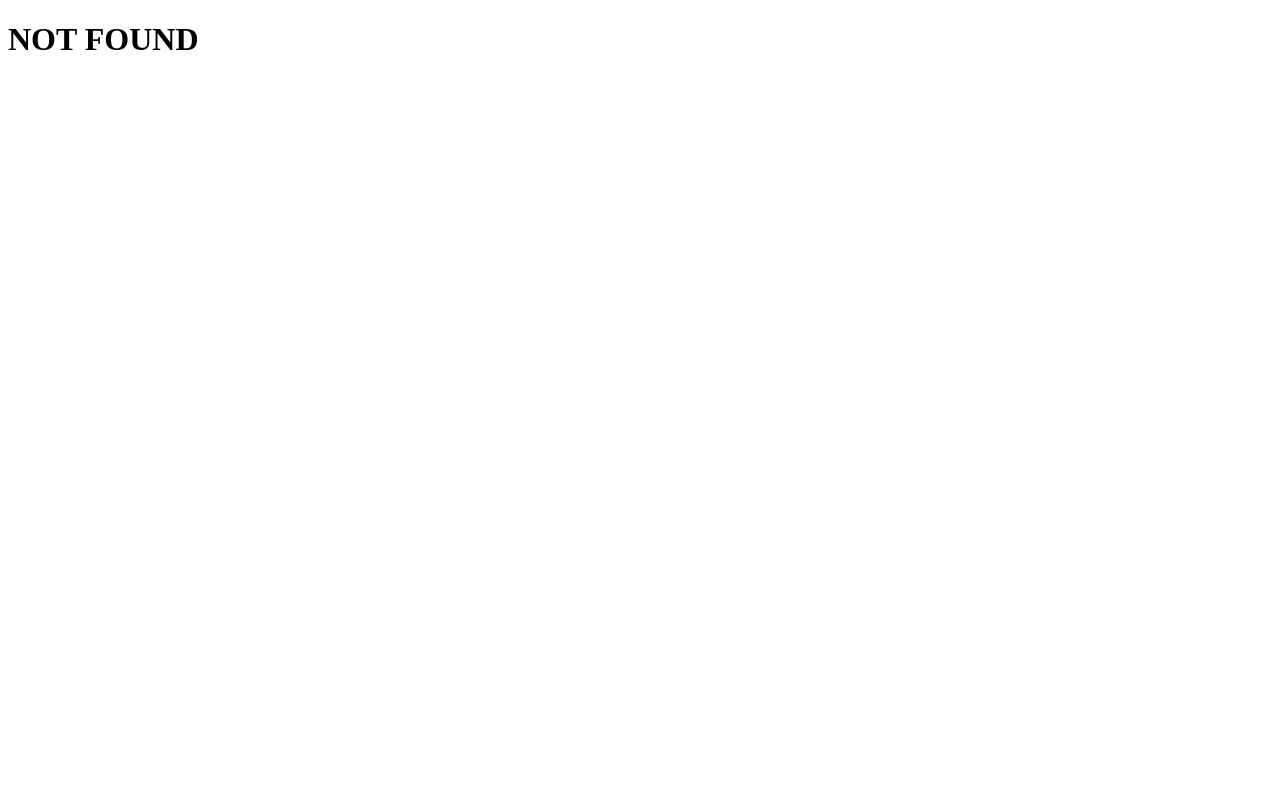
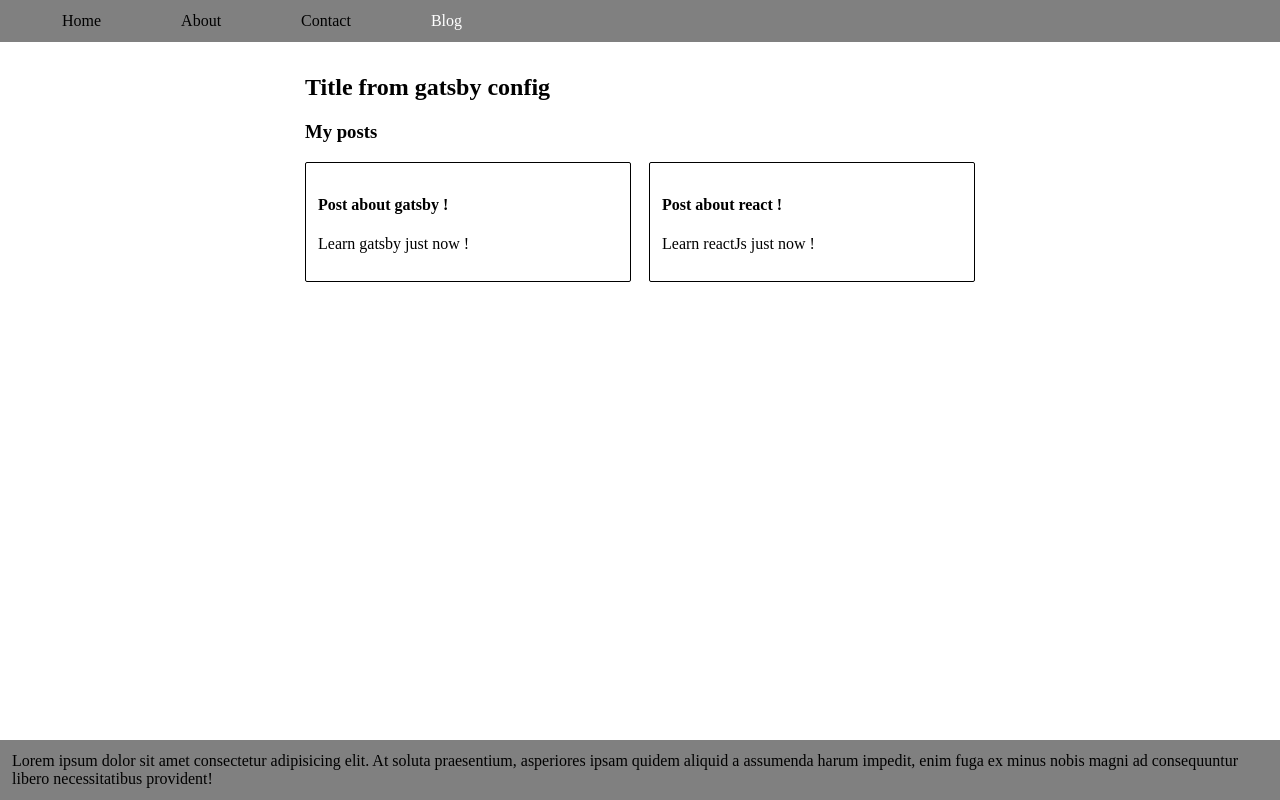
Before and after one commit to NorbertSan/Gatsby-course-training, a Gatsby site: page /blog in a window 1280 px wide. Before the commit this address had no page. Built offline with nearby package versions, Linux system fonts and the light colour scheme; Gatsby itself is replaced by a stand-in of ours.

Commit message:
feat(blog): add blog page with posts from markdown files

```diff
--- a/gatsby-config.js
+++ b/gatsby-config.js
@@ -3,5 +3,15 @@ module.exports = {
     title: `Title from gatsby config`,
     author: `@gatsbyjs`,
   },
-  plugins: [`gatsby-plugin-sass`],
+  plugins: [
+    `gatsby-plugin-sass`,
+    'gatsby-transformer-remark',
+    {
+      resolve: `gatsby-source-filesystem`,
+      options: {
+        name: `posts`,
+        path: `${__dirname}/src/posts/`,
+      },
+    },
+  ],
 };
--- a/package.json
+++ b/package.json
@@ -13,7 +13,8 @@
     "gatsby-plugin-sass": "^4.9.0",
     "gatsby-plugin-sharp": "^2.2.34",
     "gatsby-plugin-typescript": "^2.1.15",
-    "gatsby-source-filesystem": "^2.1.35",
+    "gatsby-source-filesystem": "^2.11.1",
+    "gatsby-transformer-remark": "^4.6.0",
     "gatsby-transformer-sharp": "^2.3.1",
     "react": "^16.11.0",
     "react-dom": "^16.11.0",
--- a/src/components/Header/Header.tsx
+++ b/src/components/Header/Header.tsx
@@ -28,6 +28,13 @@ const Header: React.FC = () => {
           >
             Contact
           </Link>
+          <Link
+            className={styles.link}
+            activeClassName={styles.link_active}
+            to="/blog"
+          >
+            Blog
+          </Link>
         </ul>
       </nav>
     </header>
--- a/src/components/Layout/Layout.module.scss
+++ b/src/components/Layout/Layout.module.scss
@@ -8,6 +8,8 @@ body {
   min-height: 100vh;
 }
 
-.flex_grow_1 {
+.main_content {
+  padding: 12px;
   flex-grow: 1;
+  margin: 0 auto;
 }
--- a/src/components/Layout/Layout.tsx
+++ b/src/components/Layout/Layout.tsx
@@ -22,8 +22,10 @@ const Layout: React.FC<ILayout> = ({ children }) => {
   return (
     <div className={styles.main_container}>
       <Header />
-      <h2>{data.site.siteMetadata.title}</h2>
-      <main className={styles.flex_grow_1}>{children}</main>
+      <main className={styles.main_content}>
+        <h2>{data.site.siteMetadata.title}</h2>
+        {children}
+      </main>
       <Footer />
     </div>
   );
--- /dev/null
+++ b/src/components/PostsList/PostsList.module.scss
@@ -0,0 +1,12 @@
+.posts_container {
+  display: flex;
+  flex-wrap: wrap;
+  gap: 18px;
+}
+
+.post_item {
+  min-width: 300px;
+  border: 1px solid black;
+  border-radius: 2px;
+  padding: 12px;
+}
--- /dev/null
+++ b/src/components/PostsList/PostsList.tsx
@@ -0,0 +1,47 @@
+import { graphql, useStaticQuery } from 'gatsby';
+import React from 'react';
+import styles from './PostsList.module.scss';
+
+interface IPost {
+  node: {
+    frontmatter: {
+      title: string;
+    };
+    html: string;
+  };
+}
+
+const PostsList: React.FC = () => {
+  const data = useStaticQuery(graphql`
+    query {
+      allMarkdownRemark {
+        edges {
+          node {
+            frontmatter {
+              title
+            }
+            html
+          }
+        }
+      }
+    }
+  `);
+
+  const posts: IPost[] = data.allMarkdownRemark.edges;
+
+  return (
+    <>
+      <h3>My posts</h3>
+      <section className={styles.posts_container}>
+        {posts.map((post: IPost) => (
+          <article className={styles.post_item}>
+            <h4>{post.node.frontmatter.title}</h4>
+            <div dangerouslySetInnerHTML={{ __html: post.node.html }} />
+          </article>
+        ))}
+      </section>
+    </>
+  );
+};
+
+export default PostsList;
--- /dev/null
+++ b/src/pages/blog.tsx
@@ -0,0 +1,13 @@
+import React from 'react';
+import Layout from '../components/Layout/Layout';
+import PostsList from '../components/PostsList/PostsList';
+
+const Blog: React.FC = () => {
+  return (
+    <Layout>
+      <PostsList />
+    </Layout>
+  );
+};
+
+export default Blog;
--- /dev/null
+++ b/src/posts/gatsby.md
@@ -0,0 +1,5 @@
+---
+title: Post about gatsby !
+---
+
+Learn gatsby just now !
--- /dev/null
+++ b/src/posts/react.md
@@ -0,0 +1,5 @@
+---
+title: Post about react !
+---
+
+Learn reactJs just now !
```
Also changed, not shown: 1 other file.
